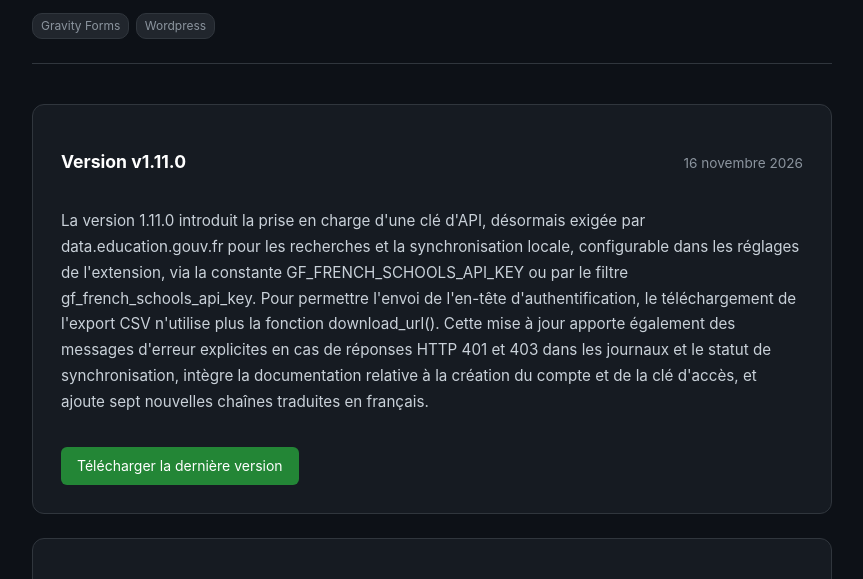
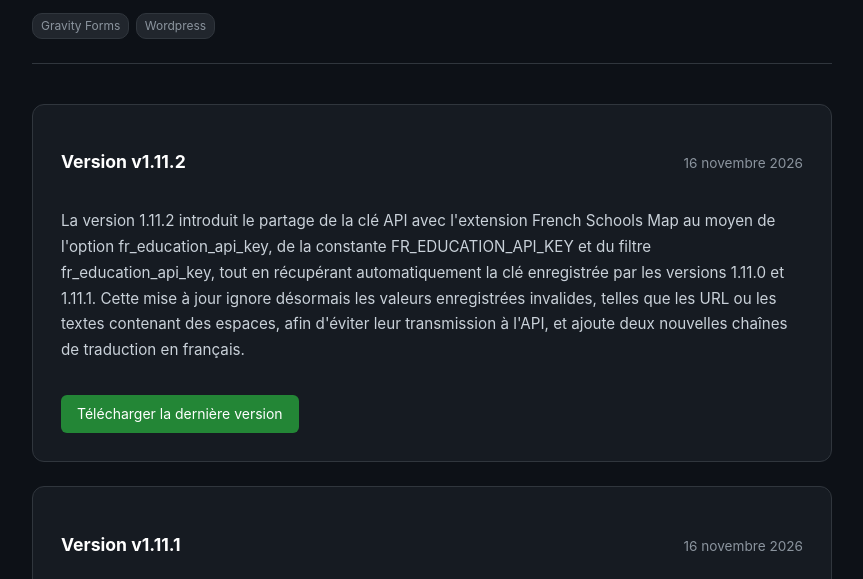
Before and after one commit to guilamu/guilamu.github.io, a plain HTML site: page blog-gf-french-schools.html in a window 1280 px wide. Shown: the part 213-792 px from the top of the page, without its empty margins (208-1071 px from the left). Drawn offline with Linux system fonts and the light colour scheme.

Commit message:
deploy: c6bbbbf4558e2933a81f96397ce91b565d10bf46

```diff
--- a/blog-gf-french-schools.html
+++ b/blog-gf-french-schools.html
@@ -35,11 +35,27 @@
 
   <article>
     <div class="article-header">
+      <h2>Version v1.11.2</h2>
+      <span class="date">16 novembre 2026</span>
+    </div>
+    <div class="content"><p>La version 1.11.2 introduit le partage de la clé API avec l'extension French Schools Map au moyen de l'option fr_education_api_key, de la constante FR_EDUCATION_API_KEY et du filtre fr_education_api_key, tout en récupérant automatiquement la clé enregistrée par les versions 1.11.0 et 1.11.1. Cette mise à jour ignore désormais les valeurs enregistrées invalides, telles que les URL ou les textes contenant des espaces, afin d'éviter leur transmission à l'API, et ajoute deux nouvelles chaînes de traduction en français.</p></div>
+    <a href="https://github.com/guilamu/gf-french-schools/releases/download/v1.11.2/gf-french-schools.zip" class="btn-download" target="_blank">Télécharger la dernière version</a>
+  </article>
+  <article>
+    <div class="article-header">
+      <h2>Version v1.11.1</h2>
+      <span class="date">16 novembre 2026</span>
+    </div>
+    <div class="content"><p>La version 1.11.1 du projet gf-french-schools intègre une validation sur le champ « Clé API » afin de refuser lors de l'enregistrement les valeurs non conformes, telles que les URL ou les chaînes comportant des espaces, et ajoute une nouvelle chaîne de traduction en français.</p></div>
+    <a href="https://github.com/guilamu/gf-french-schools/releases/download/v1.11.2/gf-french-schools.zip" class="btn-download" target="_blank">Télécharger la dernière version</a>
+  </article>
+  <article>
+    <div class="article-header">
       <h2>Version v1.11.0</h2>
       <span class="date">16 novembre 2026</span>
     </div>
     <div class="content"><p>La version 1.11.0 introduit la prise en charge d'une clé d'API, désormais exigée par data.education.gouv.fr pour les recherches et la synchronisation locale, configurable dans les réglages de l'extension, via la constante GF_FRENCH_SCHOOLS_API_KEY ou par le filtre gf_french_schools_api_key. Pour permettre l'envoi de l'en-tête d'authentification, le téléchargement de l'export CSV n'utilise plus la fonction download_url(). Cette mise à jour apporte également des messages d'erreur explicites en cas de réponses HTTP 401 et 403 dans les journaux et le statut de synchronisation, intègre la documentation relative à la création du compte et de la clé d'accès, et ajoute sept nouvelles chaînes traduites en français.</p></div>
-    <a href="https://github.com/guilamu/gf-french-schools/releases/download/v1.11.1/gf-french-schools.zip" class="btn-download" target="_blank">Télécharger la dernière version</a>
+    <a href="https://github.com/guilamu/gf-french-schools/releases/download/v1.11.2/gf-french-schools.zip" class="btn-download" target="_blank">Télécharger la dernière version</a>
   </article>
   <article>
     <div class="article-header">
@@ -47,7 +63,7 @@
       <span class="date">9 octobre 2026</span>
     </div>
     <div class="content"><p>La version 1.10.0 introduit le réglage de champ « Afficher en étapes numérotées » dans la section Mise en page, qui transforme les champs Statut, Département, Ville et École en étapes numérotées reliées par un trait, dotées d'un libellé supérieur, d'une pastille colorée une fois complétées et de la mention « Choisissez d’abord : … » sur l'étape en attente. Ce rendu visuel reprend l'apparence et les variables de couleur des listes liées de Divi Gravity Forms Enhanced lorsqu'elles existent, et s'accompagne de l'ajout des traductions françaises pour les chaînes « Mise en page », « Afficher en étapes numérotées » et « Choisissez d’abord : %s ».</p></div>
-    <a href="https://github.com/guilamu/gf-french-schools/releases/download/v1.11.1/gf-french-schools.zip" class="btn-download" target="_blank">Télécharger la dernière version</a>
+    <a href="https://github.com/guilamu/gf-french-schools/releases/download/v1.11.2/gf-french-schools.zip" class="btn-download" target="_blank">Télécharger la dernière version</a>
   </article>
   <article>
     <div class="article-header">
@@ -55,7 +71,7 @@
       <span class="date">31 juillet 2026</span>
     </div>
     <div class="content"><p>La mise à jour v1.9.4 du projet "gf-french-schools" n'apporte aucun changement fonctionnel par rapport à la v1.9.3 et consiste uniquement en des ajouts de documentation dans le code source. La signature de get_value_save_input() y a été consignée après vérification dans le code de Gravity Forms 3.0.0 afin d'expliquer la déclaration variadique de la surcharge, indispensable pour gérer le passage de cinq à six paramètres avec l'ajout de $repeater_index et prévenir une erreur fatale PHP d'incompatibilité de déclaration. Enfin, une note précise désormais que get_value_save_entry() n'est jamais appelée sous Gravity Forms 3.0 en raison de la priorité de la surcharge de get_value_save_input() sur le repli par réflexion, garantissant ainsi que la valeur n'est jamais assainie deux fois.</p></div>
-    <a href="https://github.com/guilamu/gf-french-schools/releases/download/v1.11.1/gf-french-schools.zip" class="btn-download" target="_blank">Télécharger la dernière version</a>
+    <a href="https://github.com/guilamu/gf-french-schools/releases/download/v1.11.2/gf-french-schools.zip" class="btn-download" target="_blank">Télécharger la dernière version</a>
   </article>
   <article>
     <div class="article-header">
@@ -63,7 +79,7 @@
       <span class="date">31 juillet 2026</span>
     </div>
     <div class="content"><p>La version 1.9.3 du projet gf-french-schools apporte le support de Gravity Forms 3.0 en utilisant la méthode <code>get_value_save_input()</code> pour l'enregistrement des valeurs, en remplacement des fonctions <code>get_value_save_entry()</code> et <code>GFFormsModel::prepare_value()</code> désormais dépréciées. L'ancienne méthode est maintenue pour assurer la rétrocompatibilité avec les versions 2.5 à 2.9 de Gravity Forms, l'opération de sanitisation restant identique quel que soit le chemin d'exécution.</p></div>
-    <a href="https://github.com/guilamu/gf-french-schools/releases/download/v1.11.1/gf-french-schools.zip" class="btn-download" target="_blank">Télécharger la dernière version</a>
+    <a href="https://github.com/guilamu/gf-french-schools/releases/download/v1.11.2/gf-french-schools.zip" class="btn-download" target="_blank">Télécharger la dernière version</a>
   </article>
   <article>
     <div class="article-header">
@@ -71,7 +87,7 @@
       <span class="date">21 mai 2026</span>
     </div>
     <div class="content"><p>La mise à jour v1.9.2 du projet gf-french-schools apporte plusieurs optimisations de performances axées sur la mise en cache et la réduction de la charge de calcul. Le mode local met désormais en cache les résultats de recherche de villes dans des transients pour éviter de requêter 68 000 lignes lors de requêtes identiques, tandis que la vérification has_data utilise désormais une requête SELECT 1 LIMIT 1 avec un cache statique à la place d'un COUNT systématique. De plus, la validation de formulaire AJAX, qui englobe le chargement du formulaire et l'analyse des champs, est maintenant mise en cache pendant cinq minutes au lieu de s'exécuter à chaque frappe de touche. Enfin, les requêtes de repli de la recherche floue sont limitées à 500 villes et 200 écoles afin de prévenir les pics de consommation de mémoire et de processeur.</p></div>
-    <a href="https://github.com/guilamu/gf-french-schools/releases/download/v1.11.1/gf-french-schools.zip" class="btn-download" target="_blank">Télécharger la dernière version</a>
+    <a href="https://github.com/guilamu/gf-french-schools/releases/download/v1.11.2/gf-french-schools.zip" class="btn-download" target="_blank">Télécharger la dernière version</a>
   </article>
   <article>
     <div class="article-header">
@@ -79,7 +95,7 @@
       <span class="date">28 mars 2026</span>
     </div>
     <div class="content"><p>La version 1.9.1 introduit un lien « View details » sur la page des extensions ouvrant une fenêtre modale composée des onglets Description, Installation et Changelog, dont le contenu est extrait du fichier README.md local via la bibliothèque Parsedown. Cette mise à jour améliore également la recherche floue en permettant la détection des fautes de frappe dans les termes partiellement saisis et configure l'application pour basculer sur la base de données locale lorsque l'API distante ne retourne aucun résultat.</p></div>
-    <a href="https://github.com/guilamu/gf-french-schools/releases/download/v1.11.1/gf-french-schools.zip" class="btn-download" target="_blank">Télécharger la dernière version</a>
+    <a href="https://github.com/guilamu/gf-french-schools/releases/download/v1.11.2/gf-french-schools.zip" class="btn-download" target="_blank">Télécharger la dernière version</a>
   </article>
   <article>
     <div class="article-header">
@@ -87,7 +103,7 @@
       <span class="date">28 mars 2026</span>
     </div>
     <div class="content"><p>La version 1.9.0 du projet gf-french-schools introduit la reconnaissance automatique et bidirectionnelle des abréviations courantes dans les noms d'écoles, permettant par exemple d'associer les termes Saint et St ou Général et Gén/Gal lors des requêtes. Cette fonctionnalité couvre une large gamme de titres tels que Sainte, Commandant, Lieutenant, Colonel, Maréchal, Docteur, Professeur, Monseigneur, Madame, Mademoiselle, Président, Capitaine, Sergent et Adjudant, et s'applique aux trois modes de recherche disponibles, à savoir l'API distante, la base locale via l'opérateur LIKE et la recherche floue basée sur l'algorithme de Levenshtein.</p></div>
-    <a href="https://github.com/guilamu/gf-french-schools/releases/download/v1.11.1/gf-french-schools.zip" class="btn-download" target="_blank">Télécharger la dernière version</a>
+    <a href="https://github.com/guilamu/gf-french-schools/releases/download/v1.11.2/gf-french-schools.zip" class="btn-download" target="_blank">Télécharger la dernière version</a>
   </article>
   <article>
     <div class="article-header">
@@ -95,7 +111,7 @@
       <span class="date">27 mars 2026</span>
     </div>
     <div class="content"><p>La mise à jour v1.8.9 du projet gf-french-schools modifie le système de filtrage des établissements scolaires en utilisant désormais le code INSEE (code_commune) à la place du nom de la commune afin de corriger les erreurs d'indexation de la base de données nationale. Cette version introduit la colonne code_commune dans la base de données locale ainsi que dans l'export CSV synchronisé, tout en conservant le filtrage par nom de commune comme solution de repli pour assurer la rétro-compatibilité en l'absence de code INSEE.</p></div>
-    <a href="https://github.com/guilamu/gf-french-schools/releases/download/v1.11.1/gf-french-schools.zip" class="btn-download" target="_blank">Télécharger la dernière version</a>
+    <a href="https://github.com/guilamu/gf-french-schools/releases/download/v1.11.2/gf-french-schools.zip" class="btn-download" target="_blank">Télécharger la dernière version</a>
   </article>
   <article>
     <div class="article-header">
@@ -103,7 +119,7 @@
       <span class="date">27 mars 2026</span>
     </div>
     <div class="content"><p>La mise à jour v1.8.8 du projet gf-french-schools corrige un dysfonctionnement du système de cache qui mémorisait les résultats de recherche vides pendant une heure et introduit une option de repli vers l'API distante, configurable lorsque le mode local est activé, pour pallier l'absence de résultats initiaux. Cette version intègre également un algorithme de recherche floue basé sur la distance de Levenshtein pour tolérer les fautes de frappe sur la base locale et procède à une restructuration interne du code par l'extraction des appels API vers les méthodes privées get_villes_from_api et get_ecoles_from_api.</p></div>
-    <a href="https://github.com/guilamu/gf-french-schools/releases/download/v1.11.1/gf-french-schools.zip" class="btn-download" target="_blank">Télécharger la dernière version</a>
+    <a href="https://github.com/guilamu/gf-french-schools/releases/download/v1.11.2/gf-french-schools.zip" class="btn-download" target="_blank">Télécharger la dernière version</a>
   </article>
   <article>
     <div class="article-header">
@@ -111,7 +127,7 @@
       <span class="date">9 mars 2026</span>
     </div>
     <div class="content"><p>La version 1.8.7 du projet gf-french-schools corrige l'avertissement WordPress 6.7+ relatif au chargement prématuré des traductions en supprimant l'appel à la fonction de traduction dans le filtre cron_schedules. Elle résout l'avertissement PHP concernant la propriété slug manquante sur la page de mise à jour du cœur de WordPress en intégrant les champs obligatoires à l'objet de mise à jour retourné par le système GitHub. Cette version centralise également les constantes de configuration, telles que la version de WordPress testée, la version PHP requise et l'identifiant du plugin, au sein de la classe GF_French_Schools_GitHub_Updater.</p></div>
-    <a href="https://github.com/guilamu/gf-french-schools/releases/download/v1.11.1/gf-french-schools.zip" class="btn-download" target="_blank">Télécharger la dernière version</a>
+    <a href="https://github.com/guilamu/gf-french-schools/releases/download/v1.11.2/gf-french-schools.zip" class="btn-download" target="_blank">Télécharger la dernière version</a>
   </article>
   <article>
     <div class="article-header">
@@ -119,7 +135,7 @@
       <span class="date">3 mars 2026</span>
     </div>
     <div class="content"><p>La version 1.8.6 du projet gf-french-schools introduit le numéro de département en tant que sous-champ ({Libellé:ID.18}) et merge tag ({Libellé:ID:numero_departement}), permettant de récupérer le code officiel tel que 93, 2A ou 974. Cette mise à jour ajoute également les merge tags {Libellé:ID:statut} et {Libellé:ID:departement} pour accéder respectivement au statut de l'établissement et au nom du département par modificateur. Enfin, la documentation intégrée au fichier README a été complétée pour lister l'intégralité des merge tags et des sous-champs désormais disponibles dans l'extension.</p></div>
-    <a href="https://github.com/guilamu/gf-french-schools/releases/download/v1.11.1/gf-french-schools.zip" class="btn-download" target="_blank">Télécharger la dernière version</a>
+    <a href="https://github.com/guilamu/gf-french-schools/releases/download/v1.11.2/gf-french-schools.zip" class="btn-download" target="_blank">Télécharger la dernière version</a>
   </article>
   <article>
     <div class="article-header">
@@ -127,7 +143,7 @@
       <span class="date">2 mars 2026</span>
     </div>
     <div class="content"><p>La version 1.8.5 du projet gf-french-schools corrige le traitement de nettoyage des noms de circonscriptions en intégrant le motif « Circonscription d'inspection du 1er degré », supprimant ainsi le résidu textuel qui persistait auparavant dans l'affichage final.</p></div>
-    <a href="https://github.com/guilamu/gf-french-schools/releases/download/v1.11.1/gf-french-schools.zip" class="btn-download" target="_blank">Télécharger la dernière version</a>
+    <a href="https://github.com/guilamu/gf-french-schools/releases/download/v1.11.2/gf-french-schools.zip" class="btn-download" target="_blank">Télécharger la dernière version</a>
   </article>
   <article>
     <div class="article-header">
@@ -135,7 +151,7 @@
       <span class="date">25 février 2026</span>
     </div>
     <div class="content"><p>La mise à jour v1.8.4 du projet gf-french-schools renforce la sécurité en corrigeant une vulnérabilité de contournement du rate-limiting liée à l'usurpation des en-têtes proxy, limitant désormais la prise en compte de ces en-têtes aux seules adresses IP sources autorisées via le filtre WordPress gf_french_schools_trusted_proxies. Parallèlement, l'endpoint AJAX de recherche valide dorénavant la présence du champ ecoles_fr dans les soumissions pour empêcher l'exploitation scriptée de cette interface avec des identifiants de formulaires arbitraires.</p></div>
-    <a href="https://github.com/guilamu/gf-french-schools/releases/download/v1.11.1/gf-french-schools.zip" class="btn-download" target="_blank">Télécharger la dernière version</a>
+    <a href="https://github.com/guilamu/gf-french-schools/releases/download/v1.11.2/gf-french-schools.zip" class="btn-download" target="_blank">Télécharger la dernière version</a>
   </article>
   <article>
     <div class="article-header">
@@ -143,7 +159,7 @@
       <span class="date">23 février 2026</span>
     </div>
     <div class="content"><p>La version 1.8.3 corrige l'avertissement WordPress 6.7 « _load_textdomain_just_in_time called incorrectly » qui était déclenché par la présence d'un appel à la fonction <code>__()</code> dans la méthode <code>get_default_inputs()</code>. Cet appel provoquait le chargement prématuré du textdomain lors de la construction du champ, avant le hook <code>init</code>, via la chaîne <code>gform_loaded → plugins_loaded</code>. L'appel fautif a été supprimé et le chargement du textdomain est désormais effectué exclusivement sur le hook <code>init</code>, conformément aux recommandations en vigueur depuis WordPress 6.7.</p></div>
-    <a href="https://github.com/guilamu/gf-french-schools/releases/download/v1.11.1/gf-french-schools.zip" class="btn-download" target="_blank">Télécharger la dernière version</a>
+    <a href="https://github.com/guilamu/gf-french-schools/releases/download/v1.11.2/gf-french-schools.zip" class="btn-download" target="_blank">Télécharger la dernière version</a>
   </article>
   <article>
     <div class="article-header">
@@ -151,7 +167,7 @@
       <span class="date">20 février 2026</span>
     </div>
     <div class="content"><p>La version 1.8.2 corrige un bug affectant les formulaires créés avant l'introduction du sous-champ « Email Circonscription » : la valeur saisie était bien affichée côté frontend mais n'était pas enregistrée dans l'entrée. Par ailleurs, le constructeur du champ synchronise désormais systématiquement les sous-inputs avec la définition canonique, ce qui garantit la prise en charge automatique des sous-champs introduits dans les versions ultérieures, y compris pour les formulaires existants.</p></div>
-    <a href="https://github.com/guilamu/gf-french-schools/releases/download/v1.11.1/gf-french-schools.zip" class="btn-download" target="_blank">Télécharger la dernière version</a>
+    <a href="https://github.com/guilamu/gf-french-schools/releases/download/v1.11.2/gf-french-schools.zip" class="btn-download" target="_blank">Télécharger la dernière version</a>
   </article>
   <article>
     <div class="article-header">
@@ -159,7 +175,7 @@
       <span class="date">18 février 2026</span>
     </div>
     <div class="content"><p>La version 1.8.1 du projet "gf-french-schools" apporte plusieurs corrections au mécanisme de recherche d'établissements scolaires. La recherche de villes comportant un article est désormais fonctionnelle : une saisie telle que "les pa" retourne correctement des résultats comme "Les Pavillons Sous Bois". Ce correctif s'applique aussi bien à la recherche distante via l'API qu'à la base de données locale, qui adoptent toutes deux une correspondance mot par mot : chaque terme saisi doit être présent dans le nom de la ville, remplaçant ainsi l'ancien test de sous-chaîne continue qui échouait lorsqu'un espace séparait deux mots. Par ailleurs, la compatibilité avec l'extension gwcopycat (GP Copy Cat) a été améliorée : les sous-champs cachés déclenchent maintenant un événement jQuery <code>change</code> au moment de la sélection d'un établissement, ce qui permet leur copie vers d'autres champs du formulaire.</p></div>
-    <a href="https://github.com/guilamu/gf-french-schools/releases/download/v1.11.1/gf-french-schools.zip" class="btn-download" target="_blank">Télécharger la dernière version</a>
+    <a href="https://github.com/guilamu/gf-french-schools/releases/download/v1.11.2/gf-french-schools.zip" class="btn-download" target="_blank">Télécharger la dernière version</a>
   </article>
   <article>
     <div class="article-header">
@@ -167,7 +183,7 @@
       <span class="date">16 février 2026</span>
     </div>
     <div class="content"><p>La version 1.8.0 du projet <strong>gf-french-schools</strong> apporte plusieurs évolutions. La logique conditionnelle est désormais intégralement prise en charge : chaque sous-champ du champ établissement scolaire (identifiant, nom, type, catégorie, code postal, ville, etc.) peut être utilisé comme paramètre de condition pour les autres champs du formulaire. Le nettoyage de la catégorie a été corrigé afin que la valeur brute <em>ECOLE DE NIVEAU ELEMENTAIRE</em> s'affiche sous la forme <em>Élémentaire</em> plutôt que <em>De niveau elementaire</em>. Une détection automatique des écoles primaires a également été introduite : lorsque le nom de l'établissement contient le mot <em>primaire</em>, la catégorie affiche <em>Primaire</em> à la place d'<em>Élémentaire</em>. Enfin, l'auto-complétion du navigateur est désormais désactivée sur l'ensemble des champs du formulaire.</p></div>
-    <a href="https://github.com/guilamu/gf-french-schools/releases/download/v1.11.1/gf-french-schools.zip" class="btn-download" target="_blank">Télécharger la dernière version</a>
+    <a href="https://github.com/guilamu/gf-french-schools/releases/download/v1.11.2/gf-french-schools.zip" class="btn-download" target="_blank">Télécharger la dernière version</a>
   </article>
   <article>
     <div class="article-header">
@@ -175,15 +191,7 @@
       <span class="date">15 février 2026</span>
     </div>
     <div class="content"><p>La version 1.7.3 du projet <strong>gf-french-schools</strong> apporte un renommage de trois merge tags afin d'harmoniser leur appellation avec l'interface : <code>id</code> devient <code>identifiant</code>, <code>nature</code> devient <code>categorie</code> et <code>commune</code> devient <code>ville</code>. Les anciens noms de ces merge tags sont conservés et restent fonctionnels pour assurer la rétrocompatibilité avec les implémentations existantes.</p></div>
-    <a href="https://github.com/guilamu/gf-french-schools/releases/download/v1.11.1/gf-french-schools.zip" class="btn-download" target="_blank">Télécharger la dernière version</a>
-  </article>
-  <article>
-    <div class="article-header">
-      <h2>Version v1.7.2</h2>
-      <span class="date">15 février 2026</span>
-    </div>
-    <div class="content"><p>La version 1.7.2 introduit le merge tag <code>autres_nom</code>, permettant d'accéder à la valeur saisie manuellement dans le champ "Nom de l'école (saisie manuelle)". Ce merge tag est désormais accessible directement depuis le menu déroulant des merge tags de Gravity Forms.</p></div>
-    <a href="https://github.com/guilamu/gf-french-schools/releases/download/v1.11.1/gf-french-schools.zip" class="btn-download" target="_blank">Télécharger la dernière version</a>
+    <a href="https://github.com/guilamu/gf-french-schools/releases/download/v1.11.2/gf-french-schools.zip" class="btn-download" target="_blank">Télécharger la dernière version</a>
   </article>
 </body>
 </html>
```
Also changed, not shown: index.html (+2 -2 lines).
